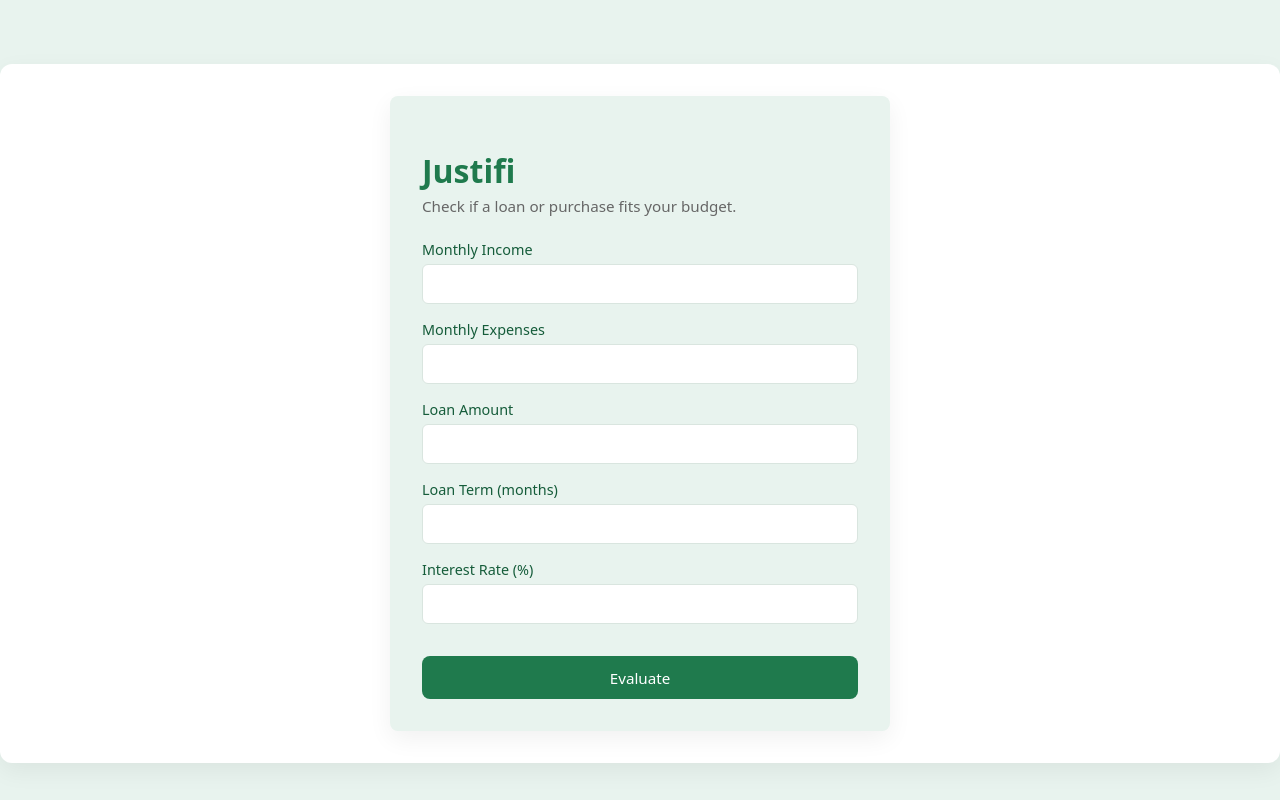
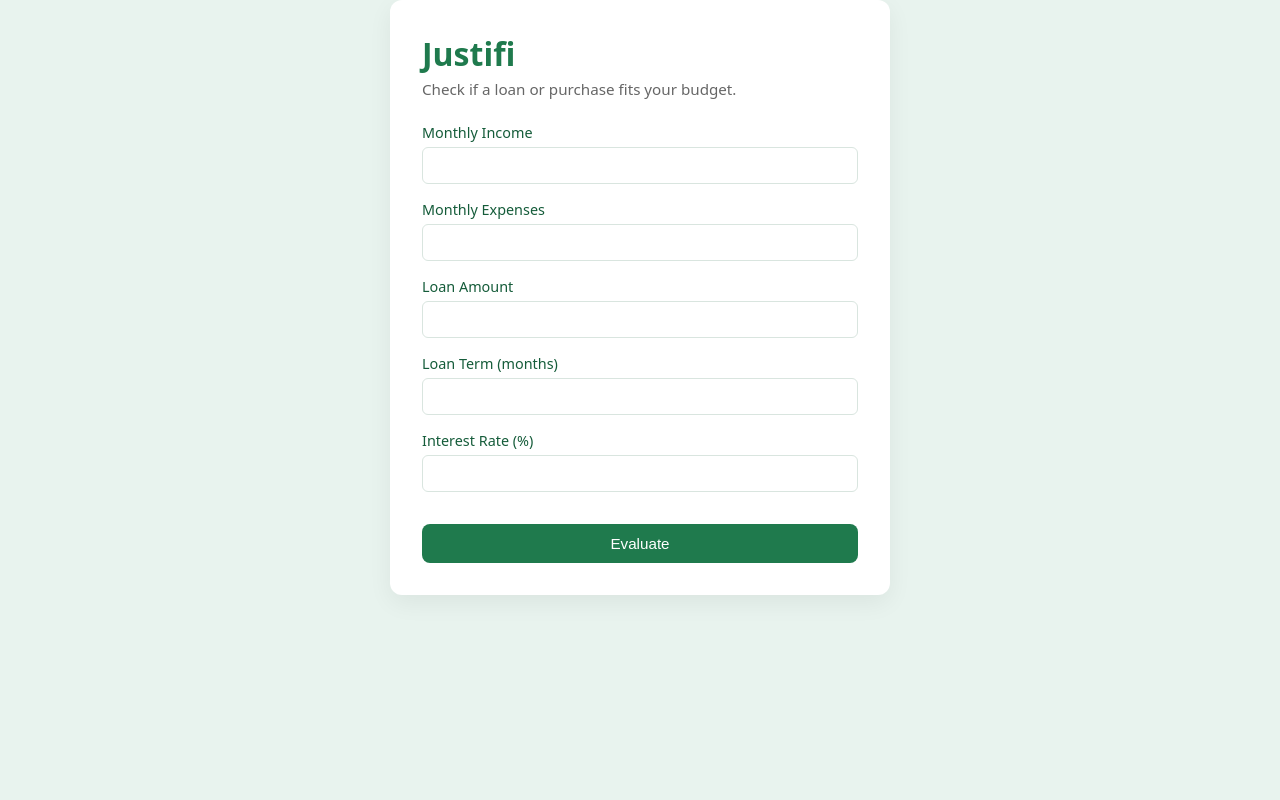
Before and after one commit to essey1/justifi, a React (Create React App) app in the folder frontend/: page / in a window 1280 px wide. Built offline with nearby package versions, Linux system fonts and the light colour scheme.

Commit message:
styling from claude

```diff
--- a/frontend/src/App.css
+++ b/frontend/src/App.css
@@ -8,25 +8,12 @@
   --white: #ffffff;
   --gray: #666666;
   --border: #d9e5df;
+  --error-red: #b00020;
 }
 
 /* -------------------------
    Global reset
 ------------------------- */
-
-* {
-  box-sizing: border-box;
-  font-family: system-ui, -apple-system, BlinkMacSystemFont, "Segoe UI",
-    sans-serif;
-}
-
-body {
-  margin: 0;
-  background-color: var(--green-light);
-  color: var(--green-dark);
-}
-
-
 *,
 *::before,
 *::after {
@@ -36,16 +23,23 @@ body {
 html, body {
   margin: 0;
   padding: 0;
+  font-family: system-ui, -apple-system, BlinkMacSystemFont, "Segoe UI", sans-serif;
+}
+
+body {
+  background-color: var(--green-light);
+  color: var(--green-dark);
 }
 
 /* -------------------------
    App container
 ------------------------- */
-div {
+#root > div {
   background-color: var(--white);
   border-radius: 12px;
   padding: 2rem;
-  margin-top: 4rem;
+  margin: 4rem auto 0;
+  max-width: 500px;
   box-shadow: 0 8px 24px rgba(0, 0, 0, 0.06);
 }
 
@@ -53,6 +47,13 @@ div {
    Headings
 ------------------------- */
 h1 {
+  margin-top: 0;
+  margin-bottom: 0.25rem;
+  color: var(--green);
+}
+
+h3 {
+  margin-top: 0;
   margin-bottom: 0.25rem;
   color: var(--green);
 }
@@ -72,6 +73,7 @@ label {
   margin-bottom: 1rem;
   font-size: 0.9rem;
   color: var(--green-dark);
+  font-weight: 500;
 }
 
 input {
@@ -101,10 +103,12 @@ button {
   background-color: var(--green);
   color: var(--white);
   font-size: 0.95rem;
+  font-weight: 500;
   cursor: pointer;
+  transition: background-color 0.2s ease;
 }
 
-button:hover {
+button:hover:not(:disabled) {
   background-color: var(--green-dark);
 }
 
@@ -114,25 +118,31 @@ button:disabled {
 }
 
 /* -------------------------
+   Error text
+------------------------- */
+p[style*="color: red"],
+p[style*="color:red"] {
+  color: var(--error-red) !important;
+  font-size: 0.9rem;
+  margin-top: 1rem;
+  margin-bottom: 0;
+}
+
+/* -------------------------
    Result card
 ------------------------- */
-h3 {
-  margin-bottom: 0.25rem;
-  color: var(--green);
-}
-
-div > div {
+#root > div > div[style*="marginTop"] {
   background-color: var(--green-light);
   border-radius: 8px;
   padding: 1rem;
-  margin-top: 1.5rem;
+  margin-top: 1.5rem !important;
 }
 
-/* -------------------------
-   Error text
-------------------------- */
-p[style*="red"] {
-  color: #b00020;
-  font-size: 0.9rem;
-  margin-top: 1rem;
+#root > div > div[style*="marginTop"] h3 {
+  margin-bottom: 0.5rem;
 }
+
+#root > div > div[style*="marginTop"] p {
+  margin-bottom: 0;
+  color: var(--green-dark);
+}
```
